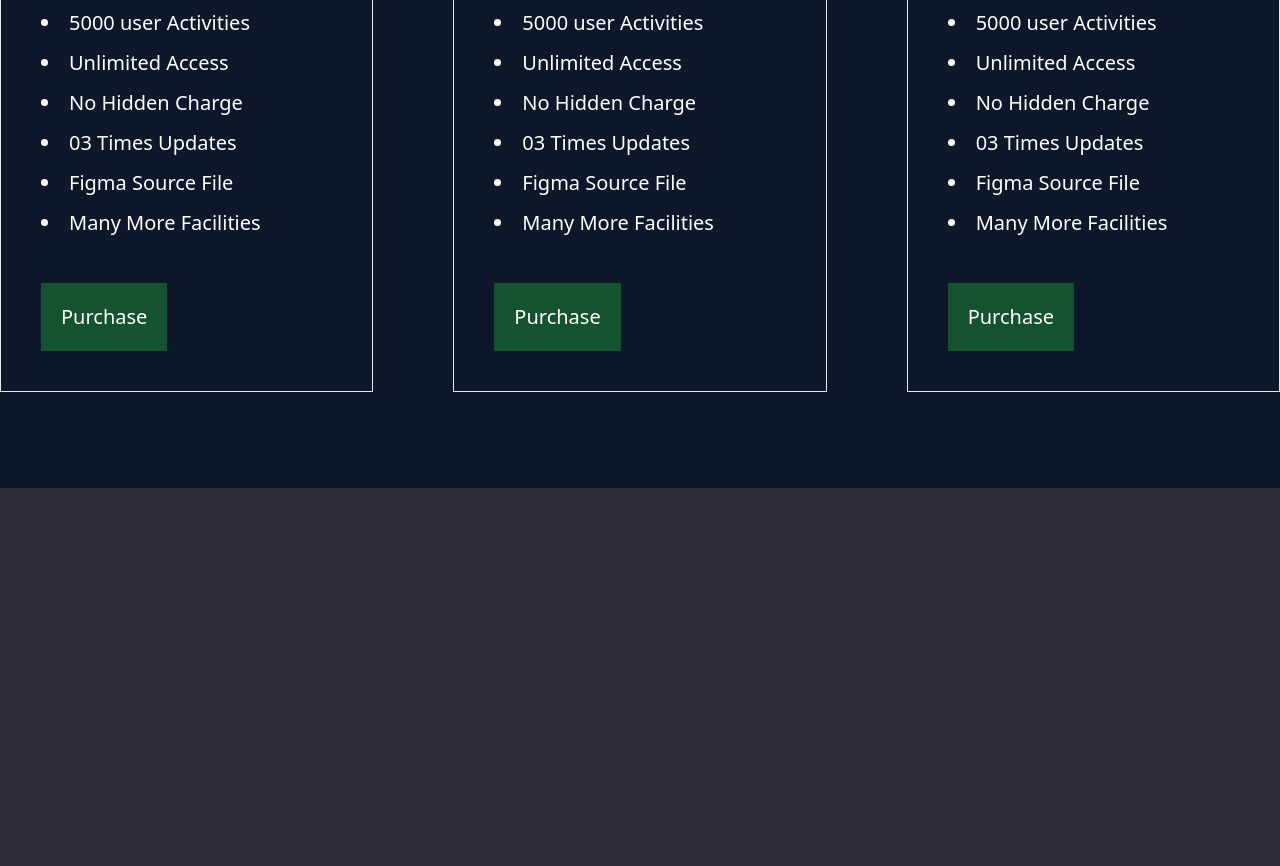
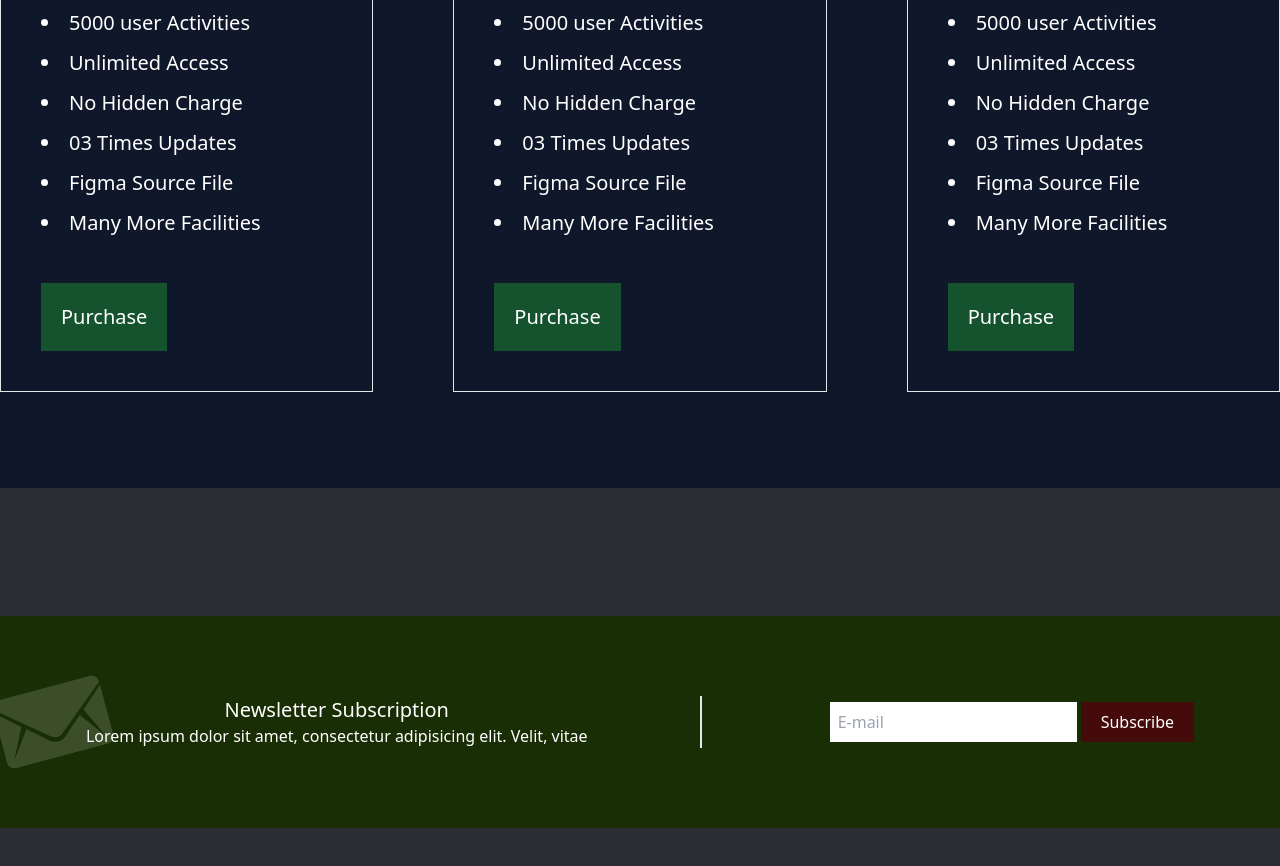
Before and after one commit to Ali-Haider-NSU/First-Tailwind-Project-Copy, a website built with Vite: page index.html in a window 1280 px wide. Shown: the part 3365-4231 px from the top of the page. Before the commit the page ends 3933 px from the top, so only its background shows below. Built offline with nearby package versions, Linux system fonts and the light colour scheme.

Commit message:
subscribe section

```diff
--- a/index.html
+++ b/index.html
@@ -180,6 +180,19 @@
 
             </div>
         </section>
+
+        <section class="bg-lime-950 my-10 sm:my-16 md:my-20 lg:my-32 py-10 sm:py-16 md:py-20 bg-no-repeat bg-left" style="background-image: url(images/subscribe-bg.png);">
+            <div class="sm:flex justify-center items-center text-white gap-10 sm:gap-16 md:gap-20 lg:gap-32">
+                <div class="text-center mb-10 sm:mb-0 sm:border-r-2 sm:pr-28">
+                    <h2 class="text-xl">Newsletter Subscription</h2>
+                    <p>Lorem ipsum dolor sit amet, consectetur adipisicing elit. Velit, vitae</p>
+                </div>
+                <div class="flex justify-center items-center gap-1">
+                    <input class="h-10 border-none px-2" type="email" placeholder="E-mail">
+                    <button class="bg-red-950 px-5 py-2 hover:bg-red-600 transition">Subscribe</button>
+                </div>
+            </div>
+        </section>
     </main>
 </body>
 
```
